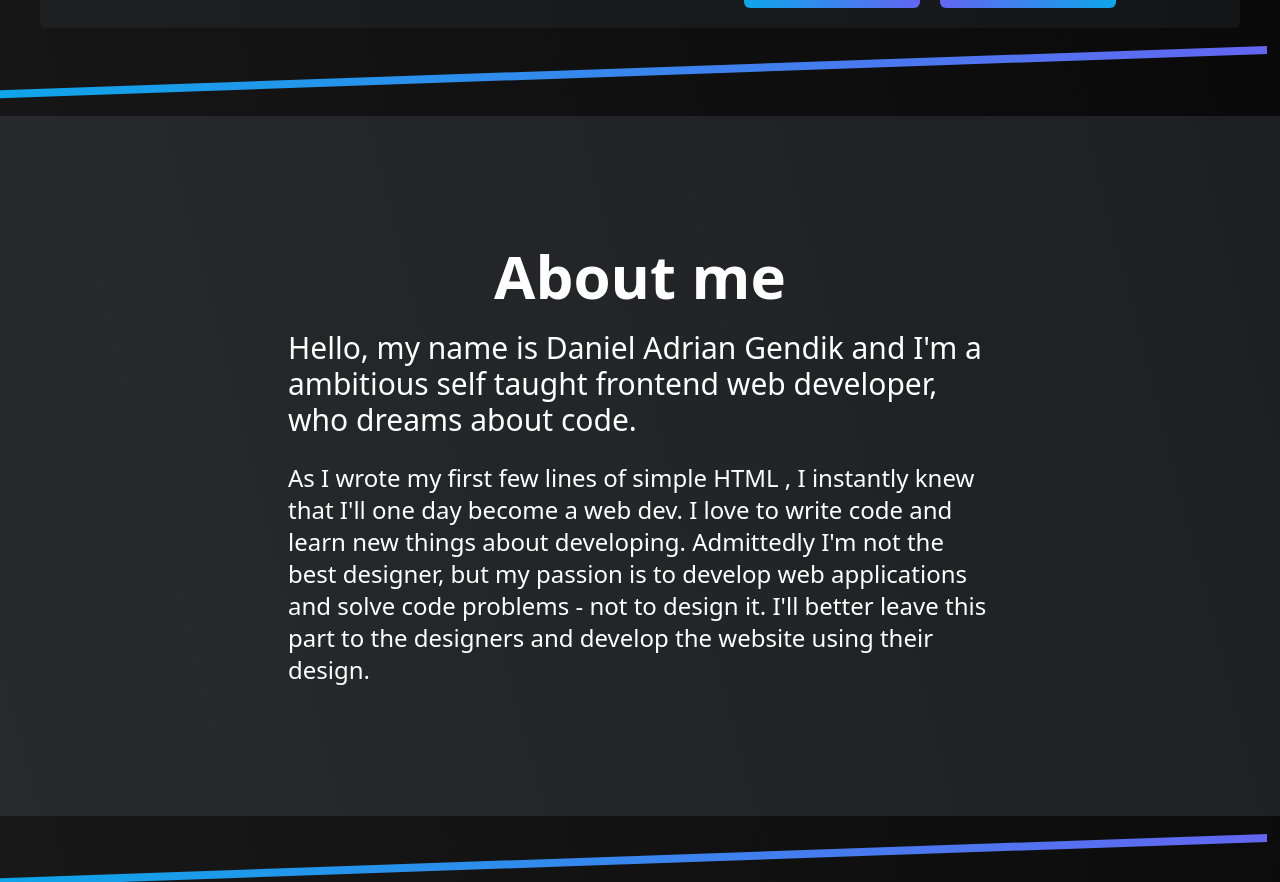
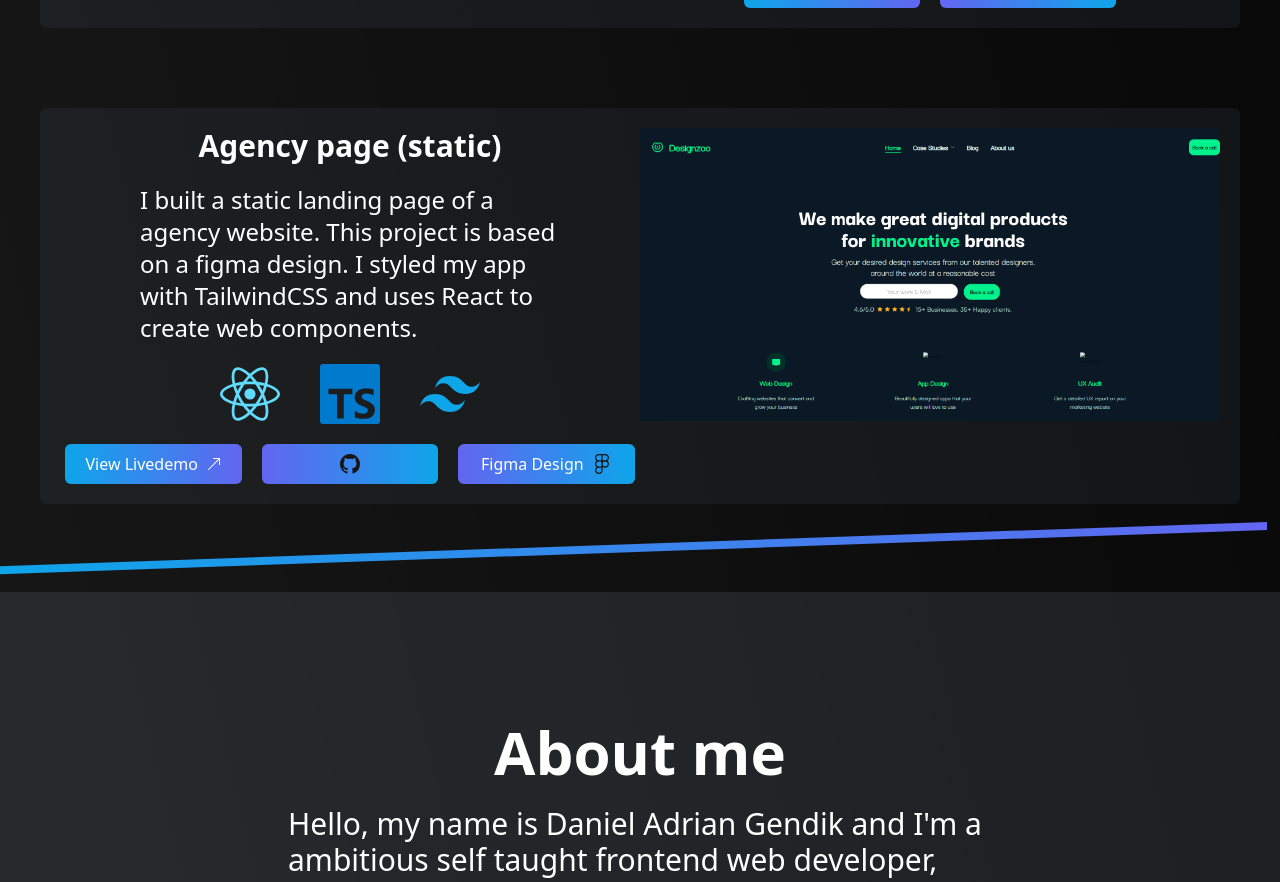
Before and after one commit to danielgen01/Portfolio-Daniel-G, a React (Vite) app: page / in a window 1280 px wide. Shown: the part 3706-4588 px from the top of the page. Built offline with nearby package versions, Linux system fonts and the light colour scheme.

Commit message:
add project-6

```diff
--- a/src/components/ProjectsBanner.tsx
+++ b/src/components/ProjectsBanner.tsx
@@ -4,6 +4,7 @@ import { Project3 } from "./project-3"
 import React from "react"
 import { Project4 } from "./project-4"
 import { Project5 } from "./project-5"
+import { Project6 } from "./project-6"
 
 const ProjectsBanner: React.FC = () => {
   return (
@@ -23,6 +24,7 @@ const ProjectsBanner: React.FC = () => {
         <Project3 />
         <Project4 />
         <Project5 />
+        <Project6 />
       </div>
 
       <div className="sketch h-2 bg-gradient-to-r from-sky-500 to-indigo-500 mt-10 -skew-y-2 w-[99%] z-40"></div>
--- /dev/null
+++ b/src/components/project-6.tsx
@@ -0,0 +1,56 @@
+import React from "react"
+import agencyscreen from "../assets/images/agency_screen.png"
+import { BsGithub } from "react-icons/bs"
+import { BsArrowUpRight } from "react-icons/bs"
+import {FaFigma} from "react-icons/fa"
+import { SiTailwindcss, SiReact, SiTypescript, SiRedux } from "react-icons/si"
+
+
+export function Project6() {
+  return (
+    <div className="grid-layout grid grid-cols-1 lg:grid-cols-2 mx-10 mt-10 bg-gray-500/10 rounded-md p-5">
+      <div className="grid-item-image-container order-2">
+        <img src={agencyscreen} alt="agency screenshot" />
+      </div>
+      <div className="project-description text-white flex flex-col items-center gap-5 justify-between">
+        <h1 className="font-semibold text-3xl text-center">
+          Agency page (static)
+        </h1>
+        <h2 className="lg:text-2xl text-lg lg:mx-20">
+          I built a static landing page of a agency website. This project is based on a figma design. I styled my app with TailwindCSS
+          and uses React to create web components.
+        </h2>
+        <div className="used-technologies-list flex flex-row gap-10 text-4xl lg:text-6xl">
+          <SiReact className="text-[#61DBFB]" />
+          <SiTypescript className=" text-[#007acc]" />
+          <SiTailwindcss className="text-sky-500" />
+        </div>
+        <div className="buttons grid grid-cols-1 lg:grid-cols-3 gap-5 max-w-fit">
+          <a
+            href="https://agency-landing-page-by-daniel.netlify.app/"
+            target={"_blank"}
+            className="bg-gradient-to-r from-sky-500 to-indigo-500 px-5 py-2 rounded-md font-medium hover:opacity-75 flex items-center gap-2 w-full justify-center"
+          >
+            View Livedemo
+            <BsArrowUpRight />
+          </a>
+          <a
+            href="https://github.com/danielgen01/agency-website"
+            className="bg-gradient-to-r from-indigo-500 to-sky-500 px-2 py-2 rounded-md font-medium hover:opacity-75 flex items-center justify-center gap-2 w-full"
+            target={"_blank"}
+          >
+            <BsGithub className="h-[20px] w-fit text-[#171515]" />
+          </a>
+          <a
+            href="https://www.figma.com/file/WHoxum3VITgWKve3lYrh5m/Agency-Website-UI-(Community)?node-id=0-1&t=aTs2yHuXxeiLYE6E-0"
+            className="bg-gradient-to-r from-indigo-500 to-sky-500 px-2 py-2 rounded-md font-medium hover:opacity-75 flex items-center gap-2 w-full justify-center"
+            target={"_blank"}
+          >
+            Figma Design
+            <FaFigma className="h-[20px] w-fit text-[#171515]" />
+          </a>
+        </div>
+      </div>
+    </div>
+  )
+}
```
Also changed, not shown: src/assets/images/agency_screen.png (added).
